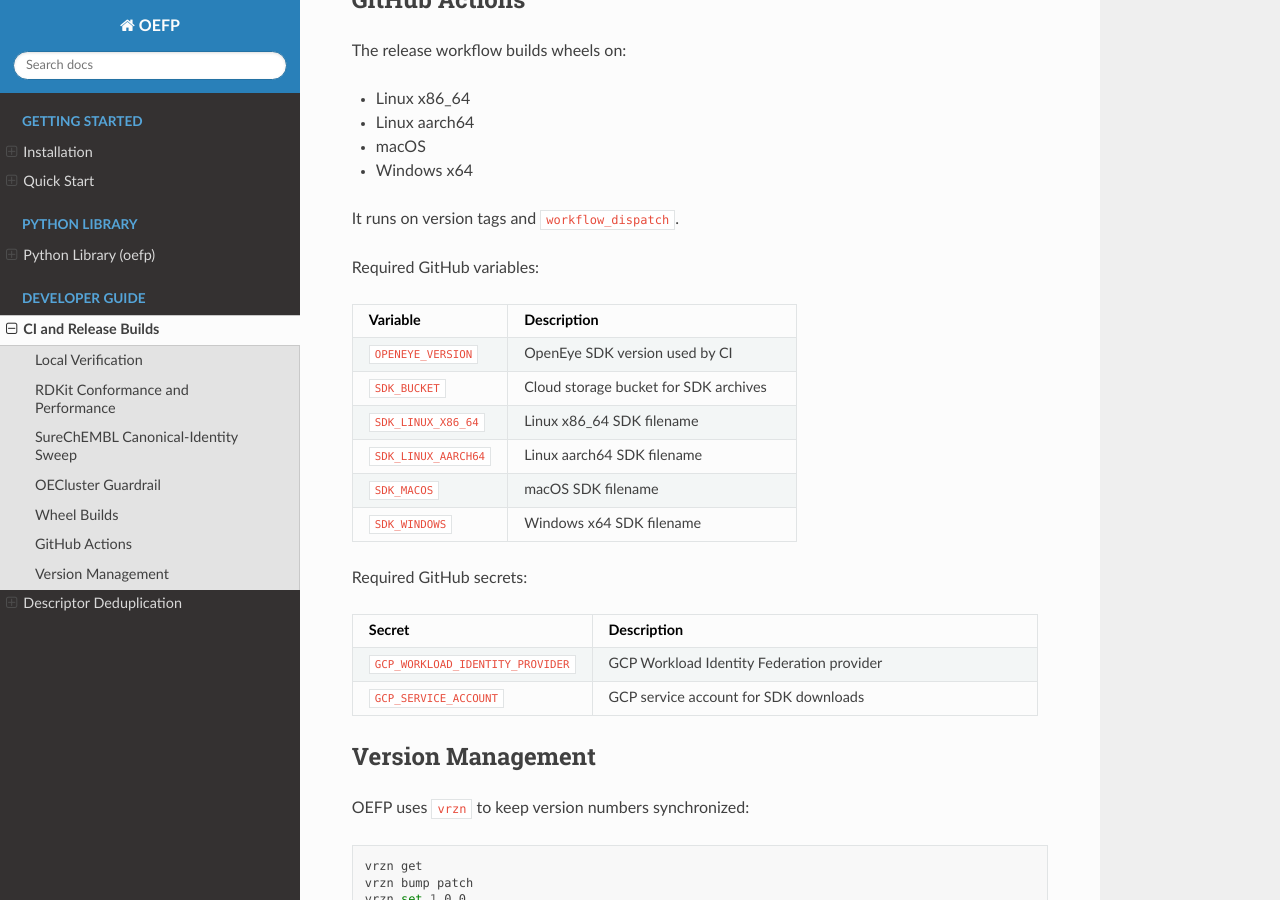
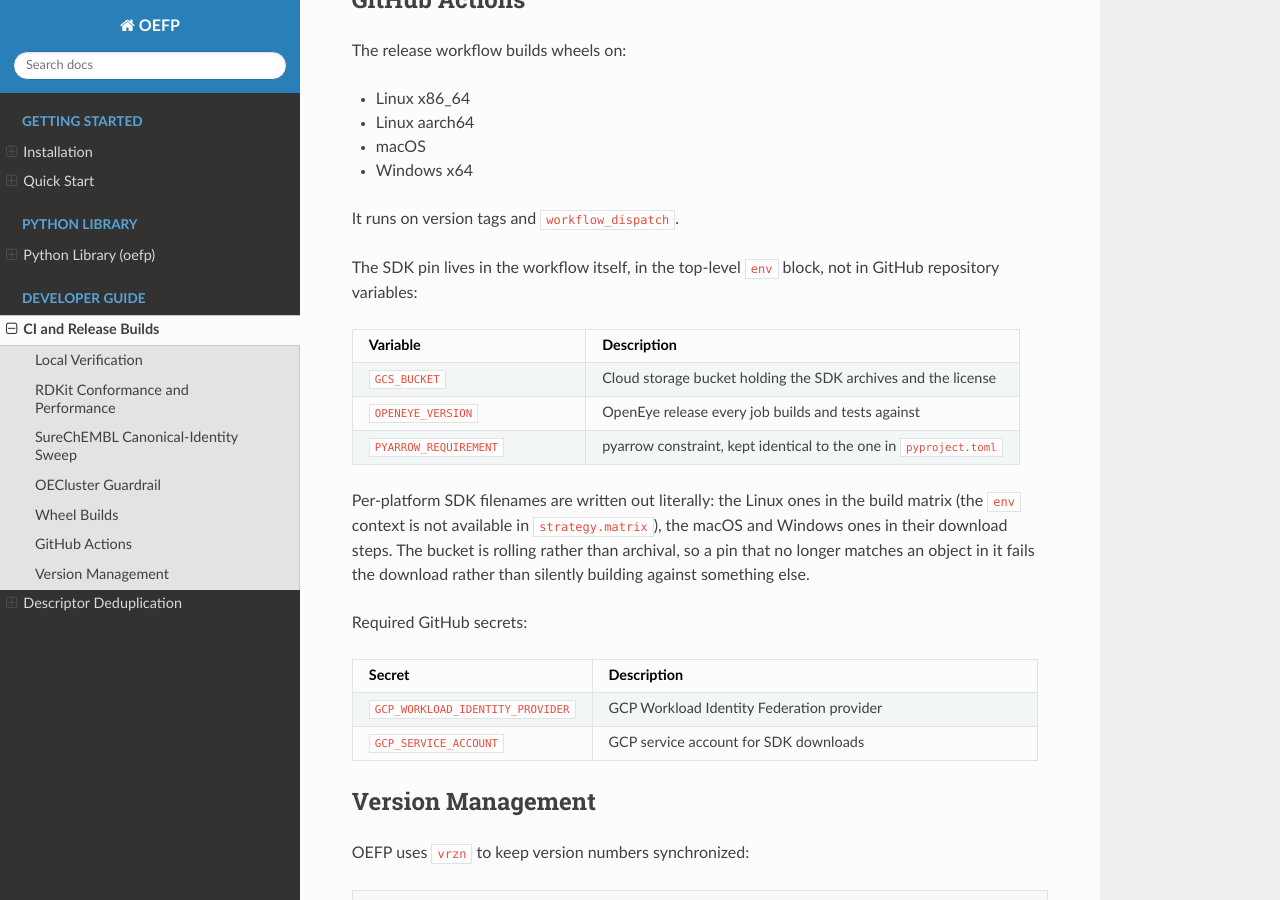
Before and after one commit to scott-arne/oefp, a Sphinx documentation site: the page built from docs/developer-guide/cicd.rst, in a window 1280 px wide and 900 px high, scrolled down 1925 px. Built offline with Sphinx 7.4.7 and the Read the Docs theme 3.1.0, drawn with Linux system fonts in a browser that asks for light colours; pages that are not in the unit, such as notebooks, are missing from menus.

Commit message:
fix: pin pyarrow and move the OpenEye SDK pin into the workflow
The wheel links libarrow/libparquet out of pyarrow by versioned soname, but
project.dependencies allowed any pyarrow>=24. When pyarrow 25 renamed
libarrow.2400 to libarrow.2500 the published 0.2.8 wheel stopped importing.
Constrain pyarrow to >=25,<26 in both build-system.requires and
project.dependencies, since build isolation makes those the two that have to
agree, and add CI steps that assert every Arrow soname baked into the
extension exists in the installed pyarrow.

The SDK pin lived in GitHub repository variables, which hid it from the repo
and let it rot: gs://openeye-sdks is rolling, so the 2025.2.1 objects the
variables named were deleted and the v0.2.9 release build 404ed. Move the pin
to a top-level env block on 2026.1.0 and write the per-platform SDK filenames
out literally, since the env context is unavailable in strategy.matrix.

Raise the floors to Python 3.11 and openeye-toolkits 2026.1: 2026.1 is the
first release with py314 wheels and the first without py310. Add an abi3-smoke
job that imports the built wheels at both ends of that range on all four
platforms, and gate publish on it.

```diff
--- a/CMakePresets.json
+++ b/CMakePresets.json
@@ -8,7 +8,7 @@
             "binaryDir": "${sourceDir}/build",
             "cacheVariables": {
                 "CMAKE_BUILD_TYPE": "Release",
-                "OPENEYE_ROOT": "/Users/johnss51/Support/openeye/lib/openeye/toolkits/2025.2.3/macOS-13.7-clang++15-universal",
+                "OPENEYE_ROOT": "/Users/johnss51/Support/openeye/lib/openeye/toolkits/2026.1.0/macOS-14-clang++16-universal",
                 "Python3_EXECUTABLE": "/Users/johnss51/Applications/micromamba/envs/main/bin/python"
             }
         },
@@ -18,7 +18,7 @@
             "binaryDir": "${sourceDir}/build-debug",
             "cacheVariables": {
                 "CMAKE_BUILD_TYPE": "Debug",
-                "OPENEYE_ROOT": "/Users/johnss51/Support/openeye/lib/openeye/toolkits/2025.2.3/macOS-13.7-clang++15-universal",
+                "OPENEYE_ROOT": "/Users/johnss51/Support/openeye/lib/openeye/toolkits/2026.1.0/macOS-14-clang++16-universal",
                 "Python3_EXECUTABLE": "/Users/johnss51/Applications/micromamba/envs/main/bin/python"
             }
         }
--- a/docs/developer-guide/cicd.rst
+++ b/docs/developer-guide/cicd.rst
@@ -104,7 +104,8 @@ The release workflow builds wheels on:
 
 It runs on version tags and ``workflow_dispatch``.
 
-Required GitHub variables:
+The SDK pin lives in the workflow itself, in the top-level ``env`` block, not in
+GitHub repository variables:
 
 .. list-table::
    :widths: 35 65
@@ -112,18 +113,18 @@ Required GitHub variables:
 
    * - Variable
      - Description
+   * - ``GCS_BUCKET``
+     - Cloud storage bucket holding the SDK archives and the license
    * - ``OPENEYE_VERSION``
-     - OpenEye SDK version used by CI
-   * - ``SDK_BUCKET``
-     - Cloud storage bucket for SDK archives
-   * - ``SDK_LINUX_X86_64``
-     - Linux x86_64 SDK filename
-   * - ``SDK_LINUX_AARCH64``
-     - Linux aarch64 SDK filename
-   * - ``SDK_MACOS``
-     - macOS SDK filename
-   * - ``SDK_WINDOWS``
-     - Windows x64 SDK filename
+     - OpenEye release every job builds and tests against
+   * - ``PYARROW_REQUIREMENT``
+     - pyarrow constraint, kept identical to the one in ``pyproject.toml``
+
+Per-platform SDK filenames are written out literally: the Linux ones in the
+build matrix (the ``env`` context is not available in ``strategy.matrix``), the
+macOS and Windows ones in their download steps. The bucket is rolling rather
+than archival, so a pin that no longer matches an object in it fails the
+download rather than silently building against something else.
 
 Required GitHub secrets:
 
--- a/docs/getting-started/installation.rst
+++ b/docs/getting-started/installation.rst
@@ -10,8 +10,10 @@ Prerequisites
 - **C++ Compiler**: GCC 9+, Clang 10+, or MSVC 2019+
 - **CMake**: 3.16 or later
 - **OpenEye Toolkit**: Licensed OpenEye C++ SDK for building, Python package for runtime
-- **Python**: 3.10 or later
+- **Python**: 3.11 or later
 - **SWIG**: 4.0 or later
+- **pyarrow**: 25.x — the extension loads Arrow from the installed pyarrow, so
+  the major version is fixed by the release, not merely a lower bound
 - **RDKit**: Required for conformance tests, not required by the runtime package
 
 Python Package
```
Also changed, not shown: pyproject.toml (+22 -4 lines), 3 other files.
